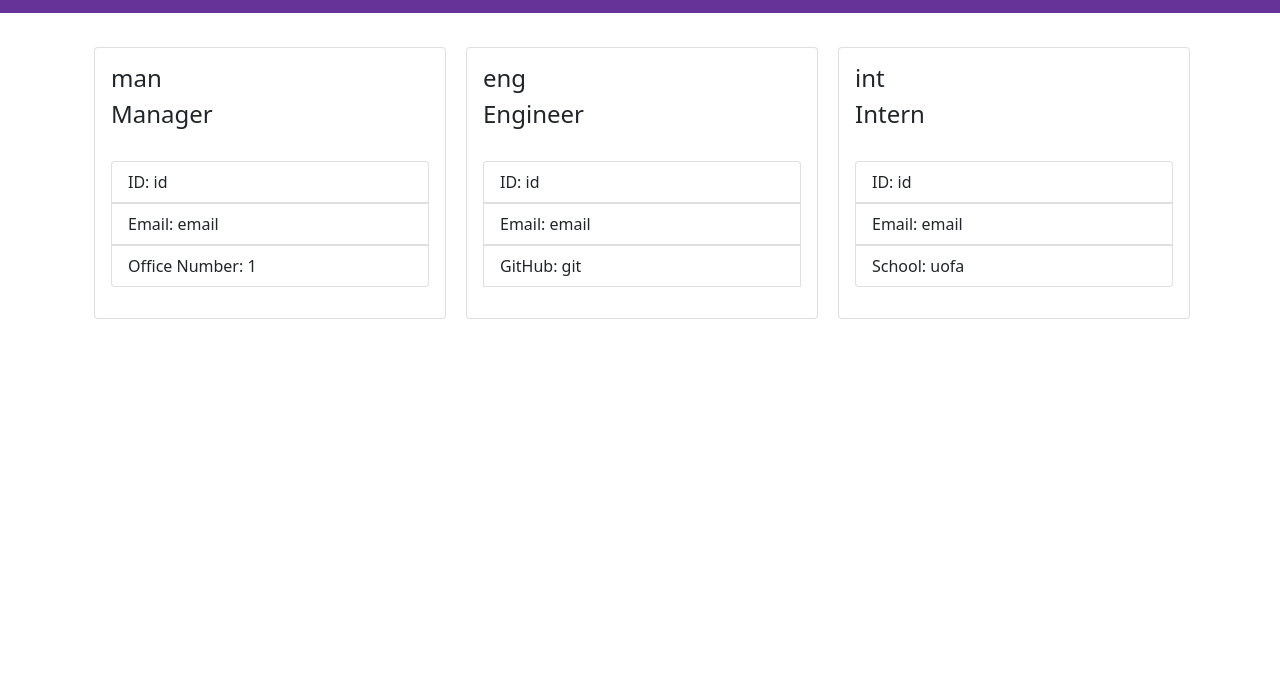
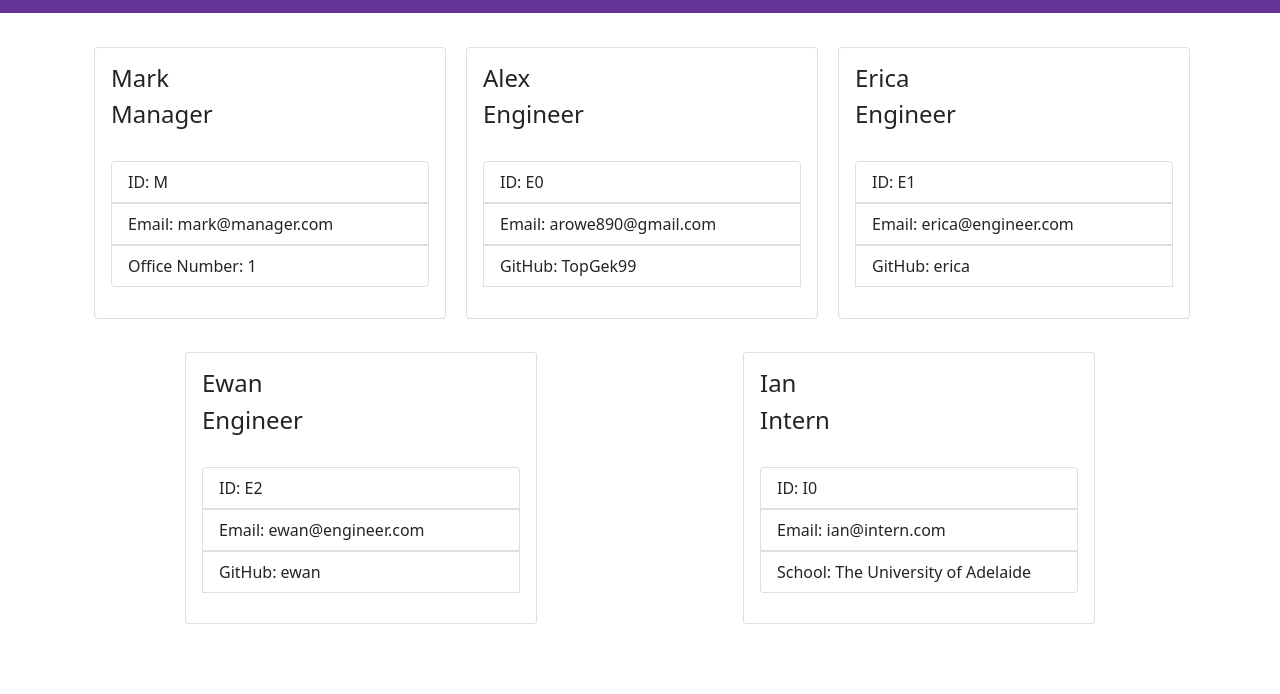
Before and after one commit to TopGek99/team-profile-generator, a website: page index.html in a window 1280 px wide. Shown: the part 106-800 px from the top of the page. Drawn offline with nearby package versions, Linux system fonts and the light colour scheme.

Commit message:
moved style into style tag and removed style.css

```diff
--- a/css/style.css
+++ /dev/null
@@ -1,25 +0,0 @@
-header {
-    background-color:rebeccapurple;
-    padding: 2%;
-}
-#title {
-    color: white;
-    text-align: center;
-}
-h1 {
-    font-size: 50px;
-}
-#cards {
-    width: 100%;
-}
-.employee {
-    margin: auto;
-}
-a {
-    text-decoration: none;
-    color: black;
-}
-.emp-row {
-    margin: auto;
-    margin-top: 3%;
-}
--- a/index.html
+++ b/index.html
@@ -4,25 +4,51 @@
     <meta charset="UTF-8">
     <meta http-equiv="X-UA-Compatible" content="IE=edge">
     <meta name="viewport" content="width=device-width, initial-scale=1.0">
-    <title>team</title>
+    <title>My Team</title>
     <link href="https://cdn.jsdelivr.net/npm/bootstrap@5.0.0-beta2/dist/css/bootstrap.min.css" rel="stylesheet" integrity="sha384-BmbxuPwQa2lc/FVzBcNJ7UAyJxM6wuqIj61tLrc4wSX0szH/Ev+nYRRuWlolflfl" crossorigin="anonymous">
-    <link rel="stylesheet" href="./css/style.css">
+    <style>
+        header {
+            background-color:rebeccapurple;
+            padding: 2%;
+        }
+        #title {
+            color: white;
+            text-align: center;
+        }
+        h1 {
+            font-size: 50px;
+        }
+        #cards {
+            width: 100%;
+        }
+        .employee {
+            margin: auto;
+        }
+        a {
+            text-decoration: none;
+            color: black;
+        }
+        .emp-row {
+            margin: auto;
+            margin-top: 3%;
+        }
+    </style>
 </head>
 <body>
     <header>
-        <h1 id="title">team</h1>
+        <h1 id="title">My Team</h1>
     </header>
     <div class="container" id="cards">
         <div class="row emp-row">
             <div class="col-md-4">
                 <div class="card employee" style="width: 22rem; height:17rem;">
                     <div class="card-body">
-                        <h4 class="card-title">man</h5>
+                        <h4 class="card-title">Mark</h5>
                         <h4 class="card-title">Manager</h5>
                         <br>
                         <ul class="list-group">
-                            <li class="list-group-item">ID: id</li>
-                            <a href = "mailto: email"><li class="list-group-item">Email: email</li></a>
+                            <li class="list-group-item">ID: M</li>
+                            <a href = "mailto: mark@manager.com"><li class="list-group-item">Email: mark@manager.com</li></a>
                             <li class="list-group-item">Office Number: 1</li>
                         </ul>
                     </div>
@@ -31,13 +57,13 @@
             <div class="col-md-4">
                 <div class="card employee" style="width: 22rem; height:17rem;">
                     <div class="card-body">
-                        <h4 class="card-title">eng</h5>
+                        <h4 class="card-title">Alex</h5>
                         <h4 class="card-title">Engineer</h5>
                         <br>
                         <ul class="list-group">
-                            <li class="list-group-item">ID: id</li>
-                            <a href = "mailto: email"><li class="list-group-item">Email: email</li></a>
-                            <a href="https://github.com/git/" target="_blank"><li class="list-group-item">GitHub: git</li></a>
+                            <li class="list-group-item">ID: E0</li>
+                            <a href = "mailto: arowe890@gmail.com"><li class="list-group-item">Email: arowe890@gmail.com</li></a>
+                            <a href="https://github.com/TopGek99/" target="_blank"><li class="list-group-item">GitHub: TopGek99</li></a>
                         </ul>
                     </div>
                 </div>
@@ -45,13 +71,43 @@
             <div class="col-md-4">
                 <div class="card employee" style="width: 22rem; height:17rem;">
                     <div class="card-body">
-                        <h4 class="card-title">int</h5>
+                        <h4 class="card-title">Erica</h5>
+                        <h4 class="card-title">Engineer</h5>
+                        <br>
+                        <ul class="list-group">
+                            <li class="list-group-item">ID: E1</li>
+                            <a href = "mailto: erica@engineer.com"><li class="list-group-item">Email: erica@engineer.com</li></a>
+                            <a href="https://github.com/erica/" target="_blank"><li class="list-group-item">GitHub: erica</li></a>
+                        </ul>
+                    </div>
+                </div>
+            </div>
+        </div>
+        <div class="row emp-row">
+            <div class="col-md-6">
+                <div class="card employee" style="width: 22rem; height:17rem;">
+                    <div class="card-body">
+                        <h4 class="card-title">Ewan</h5>
+                        <h4 class="card-title">Engineer</h5>
+                        <br>
+                        <ul class="list-group">
+                            <li class="list-group-item">ID: E2</li>
+                            <a href = "mailto: ewan@engineer.com"><li class="list-group-item">Email: ewan@engineer.com</li></a>
+                            <a href="https://github.com/ewan/" target="_blank"><li class="list-group-item">GitHub: ewan</li></a>
+                        </ul>
+                    </div>
+                </div>
+            </div>
+            <div class="col-md-6">
+                <div class="card employee" style="width: 22rem; height:17rem;">
+                    <div class="card-body">
+                        <h4 class="card-title">Ian</h5>
                         <h4 class="card-title">Intern</h5>
                         <br>
                         <ul class="list-group">
-                            <li class="list-group-item">ID: id</li>
-                            <a href = "mailto: email"><li class="list-group-item">Email: email</li></a>
-                            <li class="list-group-item">School: uofa</li>
+                            <li class="list-group-item">ID: I0</li>
+                            <a href = "mailto: ian@intern.com"><li class="list-group-item">Email: ian@intern.com</li></a>
+                            <li class="list-group-item">School: The University of Adelaide</li>
                         </ul>
                     </div>
                 </div>
```
Also changed, not shown: src/generateWebPage.js (+27 -1 lines).
